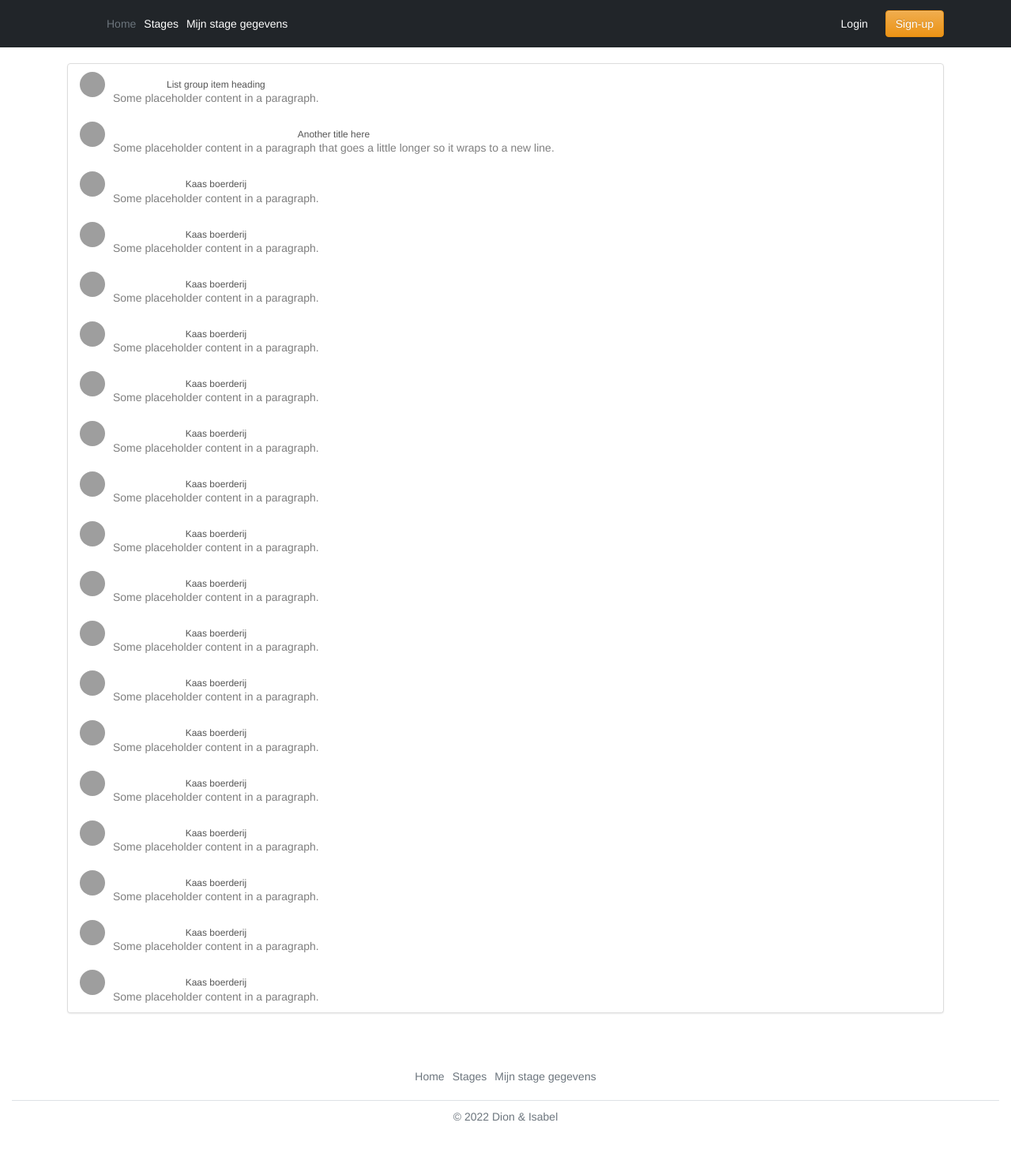
After one commit to KickingAnimal/webtech-pagina, a Flask app: page /stages in a window 1280 px wide. The commit adds this page. Shown: the whole page at 79% size. Run offline with Flask 2, Linux system fonts and the light colour scheme; some libraries are stand-ins or nearby versions; grey boxes are pictures that could not be loaded.

Commit message:
niet in gelogd

```diff
--- a/app.py
+++ b/app.py
@@ -122,5 +122,9 @@ def stage_gegevens():
     elif loggedIn!=True:
         return render_template('nietIngelogd.html')
 
+@app.route('/stages')
+def stages():
+    return render_template('stages.html')
+
 if __name__ == '__main__':
     app.run(debug=True)
--- a/templates/base.html
+++ b/templates/base.html
@@ -23,8 +23,8 @@
 
         <ul class="nav col-12 col-lg-auto me-lg-auto mb-2 justify-content-center mb-md-0">
           <li><a href="/" class="nav-link px-2 text-secondary">Home</a></li>
-          <li><a href="/Stage" class="nav-link px-2 text-white">Stages</a></li>
-          <li><a href="/stageGegevens" class="nav-link px-2 text-white">Stage gegevens</a></li>
+          <li><a href="/stages" class="nav-link px-2 text-white">Stages</a></li>
+          <li><a href="/stageGegevens" class="nav-link px-2 text-white">Mijn stage gegevens</a></li>
         </ul>
 
         <div class="text-end">
@@ -43,12 +43,12 @@
       {# site goes here #}
     {% endblock %}
   </div>
-  <div class="container fixed-bottom">
+  <div class="panel-body text-center">
     <footer class="py-3 my-4">
       <ul class="nav justify-content-center border-bottom pb-3 mb-3">
         <li class="nav-item"><a href="/" class="nav-link px-2 text-muted">Home</a></li>
-        <li class="nav-item"><a href="/Stage" class="nav-link px-2 text-muted">Stages</a></li>
-        <li class="nav-item"><a href="/stageGegevens" class="nav-link px-2 text-muted">Stage gegevens</a></li>
+        <li class="nav-item"><a href="/stages" class="nav-link px-2 text-muted">Stages</a></li>
+        <li class="nav-item"><a href="/stageGegevens" class="nav-link px-2 text-muted">Mijn stage gegevens</a></li>
 
       </ul>
       <p class="text-center text-muted">© 2022 Dion & Isabel</p>
--- a/templates/register.html
+++ b/templates/register.html
@@ -22,12 +22,11 @@
         <input type="password" class="form-control" id="password" name="password" placeholder="Password">
         <label for="password" style="color: {{pLabelKleur}};">Password {{pMessage}}</label>
       </div>
-      <div class="form-floating form-group">
+      <div class="form-floating ">
         <input type="password" class="form-control" id="password2" name="password2" placeholder="Repeat Password">
         <label for="password2" style="color: {{pLabelKleur}};">Repeat Password {{pMessage}}</label>
       </div>
       <button type="submit" class="w-100 btn btn-outline-dark ">Sign up</button>
     </form>
   </main>
-
 {% endblock %}
--- /dev/null
+++ b/templates/stages.html
@@ -0,0 +1,201 @@
+{% extends "base.html" %}
+
+{% block content %}
+
+<br>
+<div class="list-group">
+<a href="#" class="list-group-item list-group-item-action d-flex gap-3 py-3" aria-current="true">
+  <img src="https://github.com/twbs.png" alt="twbs" width="32" height="32" class="rounded-circle flex-shrink-0">
+  <div class="d-flex gap-2 w-100 justify-content-between">
+    <div>
+      <h6 class="mb-0">List group item heading</h6>
+      <p class="mb-0 opacity-75">Some placeholder content in a paragraph.</p>
+    </div>
+    <small class="opacity-50 text-nowrap"> </small>
+  </div>
+</a>
+<a href="#" class="list-group-item list-group-item-action d-flex gap-3 py-3" aria-current="true">
+  <img src="https://github.com/twbs.png" alt="twbs" width="32" height="32" class="rounded-circle flex-shrink-0">
+  <div class="d-flex gap-2 w-100 justify-content-between">
+    <div>
+      <h6 class="mb-0">Another title here</h6>
+      <p class="mb-0 opacity-75">Some placeholder content in a paragraph that goes a little longer so it wraps to a new line.</p>
+    </div>
+    <small class="opacity-50 text-nowrap"> </small>
+  </div>
+</a>
+<a href="#" class="list-group-item list-group-item-action d-flex gap-3 py-3" aria-current="true">
+  <img src="https://github.com/twbs.png" alt="twbs" width="32" height="32" class="rounded-circle flex-shrink-0">
+  <div class="d-flex gap-2 w-100 justify-content-between">
+    <div>
+      <h6 class="mb-0">Kaas boerderij</h6>
+      <p class="mb-0 opacity-75">Some placeholder content in a paragraph.</p>
+    </div>
+    <small class="opacity-50 text-nowrap"> </small>
+  </div>
+</a>
+<a href="#" class="list-group-item list-group-item-action d-flex gap-3 py-3" aria-current="true">
+    <img src="https://github.com/twbs.png" alt="twbs" width="32" height="32" class="rounded-circle flex-shrink-0">
+    <div class="d-flex gap-2 w-100 justify-content-between">
+      <div>
+        <h6 class="mb-0">Kaas boerderij</h6>
+        <p class="mb-0 opacity-75">Some placeholder content in a paragraph.</p>
+      </div>
+      <small class="opacity-50 text-nowrap"> </small>
+    </div>
+  </a>
+  <a href="#" class="list-group-item list-group-item-action d-flex gap-3 py-3" aria-current="true">
+    <img src="https://github.com/twbs.png" alt="twbs" width="32" height="32" class="rounded-circle flex-shrink-0">
+    <div class="d-flex gap-2 w-100 justify-content-between">
+      <div>
+        <h6 class="mb-0">Kaas boerderij</h6>
+        <p class="mb-0 opacity-75">Some placeholder content in a paragraph.</p>
+      </div>
+      <small class="opacity-50 text-nowrap"> </small>
+    </div>
+  </a>
+  <a href="#" class="list-group-item list-group-item-action d-flex gap-3 py-3" aria-current="true">
+    <img src="https://github.com/twbs.png" alt="twbs" width="32" height="32" class="rounded-circle flex-shrink-0">
+    <div class="d-flex gap-2 w-100 justify-content-between">
+      <div>
+        <h6 class="mb-0">Kaas boerderij</h6>
+        <p class="mb-0 opacity-75">Some placeholder content in a paragraph.</p>
+      </div>
+      <small class="opacity-50 text-nowrap"> </small>
+    </div>
+  </a>
+  <a href="#" class="list-group-item list-group-item-action d-flex gap-3 py-3" aria-current="true">
+    <img src="https://github.com/twbs.png" alt="twbs" width="32" height="32" class="rounded-circle flex-shrink-0">
+    <div class="d-flex gap-2 w-100 justify-content-between">
+      <div>
+        <h6 class="mb-0">Kaas boerderij</h6>
+        <p class="mb-0 opacity-75">Some placeholder content in a paragraph.</p>
+      </div>
+      <small class="opacity-50 text-nowrap"> </small>
+    </div>
+  </a>
+  <a href="#" class="list-group-item list-group-item-action d-flex gap-3 py-3" aria-current="true">
+    <img src="https://github.com/twbs.png" alt="twbs" width="32" height="32" class="rounded-circle flex-shrink-0">
+    <div class="d-flex gap-2 w-100 justify-content-between">
+      <div>
+        <h6 class="mb-0">Kaas boerderij</h6>
+        <p class="mb-0 opacity-75">Some placeholder content in a paragraph.</p>
+      </div>
+      <small class="opacity-50 text-nowrap"> </small>
+    </div>
+  </a>
+  <a href="#" class="list-group-item list-group-item-action d-flex gap-3 py-3" aria-current="true">
+    <img src="https://github.com/twbs.png" alt="twbs" width="32" height="32" class="rounded-circle flex-shrink-0">
+    <div class="d-flex gap-2 w-100 justify-content-between">
+      <div>
+        <h6 class="mb-0">Kaas boerderij</h6>
+        <p class="mb-0 opacity-75">Some placeholder content in a paragraph.</p>
+      </div>
+      <small class="opacity-50 text-nowrap"> </small>
+    </div>
+  </a>
+  <a href="#" class="list-group-item list-group-item-action d-flex gap-3 py-3" aria-current="true">
+    <img src="https://github.com/twbs.png" alt="twbs" width="32" height="32" class="rounded-circle flex-shrink-0">
+    <div class="d-flex gap-2 w-100 justify-content-between">
+      <div>
+        <h6 class="mb-0">Kaas boerderij</h6>
+        <p class="mb-0 opacity-75">Some placeholder content in a paragraph.</p>
+      </div>
+      <small class="opacity-50 text-nowrap"> </small>
+    </div>
+  </a>
+  <a href="#" class="list-group-item list-group-item-action d-flex gap-3 py-3" aria-current="true">
+    <img src="https://github.com/twbs.png" alt="twbs" width="32" height="32" class="rounded-circle flex-shrink-0">
+    <div class="d-flex gap-2 w-100 justify-content-between">
+      <div>
+        <h6 class="mb-0">Kaas boerderij</h6>
+        <p class="mb-0 opacity-75">Some placeholder content in a paragraph.</p>
+      </div>
+      <small class="opacity-50 text-nowrap"> </small>
+    </div>
+  </a>
+  <a href="#" class="list-group-item list-group-item-action d-flex gap-3 py-3" aria-current="true">
+    <img src="https://github.com/twbs.png" alt="twbs" width="32" height="32" class="rounded-circle flex-shrink-0">
+    <div class="d-flex gap-2 w-100 justify-content-between">
+      <div>
+        <h6 class="mb-0">Kaas boerderij</h6>
+        <p class="mb-0 opacity-75">Some placeholder content in a paragraph.</p>
+      </div>
+      <small class="opacity-50 text-nowrap"> </small>
+    </div>
+  </a>
+  <a href="#" class="list-group-item list-group-item-action d-flex gap-3 py-3" aria-current="true">
+    <img src="https://github.com/twbs.png" alt="twbs" width="32" height="32" class="rounded-circle flex-shrink-0">
+    <div class="d-flex gap-2 w-100 justify-content-between">
+      <div>
+        <h6 class="mb-0">Kaas boerderij</h6>
+        <p class="mb-0 opacity-75">Some placeholder content in a paragraph.</p>
+      </div>
+      <small class="opacity-50 text-nowrap"> </small>
+    </div>
+  </a>
+
+  <a href="#" class="list-group-item list-group-item-action d-flex gap-3 py-3" aria-current="true">
+  <img src="https://github.com/twbs.png" alt="twbs" width="32" height="32" class="rounded-circle flex-shrink-0">
+  <div class="d-flex gap-2 w-100 justify-content-between">
+    <div>
+      <h6 class="mb-0">Kaas boerderij</h6>
+      <p class="mb-0 opacity-75">Some placeholder content in a paragraph.</p>
+    </div>
+    <small class="opacity-50 text-nowrap"> </small>
+  </div>
+</a>
+<a href="#" class="list-group-item list-group-item-action d-flex gap-3 py-3" aria-current="true">
+    <img src="https://github.com/twbs.png" alt="twbs" width="32" height="32" class="rounded-circle flex-shrink-0">
+    <div class="d-flex gap-2 w-100 justify-content-between">
+      <div>
+        <h6 class="mb-0">Kaas boerderij</h6>
+        <p class="mb-0 opacity-75">Some placeholder content in a paragraph.</p>
+      </div>
+      <small class="opacity-50 text-nowrap"> </small>
+    </div>
+  </a>
+  <a href="#" class="list-group-item list-group-item-action d-flex gap-3 py-3" aria-current="true">
+    <img src="https://github.com/twbs.png" alt="twbs" width="32" height="32" class="rounded-circle flex-shrink-0">
+    <div class="d-flex gap-2 w-100 justify-content-between">
+      <div>
+        <h6 class="mb-0">Kaas boerderij</h6>
+        <p class="mb-0 opacity-75">Some placeholder content in a paragraph.</p>
+      </div>
+      <small class="opacity-50 text-nowrap"> </small>
+    </div>
+  </a>
+
+  <a href="#" class="list-group-item list-group-item-action d-flex gap-3 py-3" aria-current="true">
+    <img src="https://github.com/twbs.png" alt="twbs" width="32" height="32" class="rounded-circle flex-shrink-0">
+    <div class="d-flex gap-2 w-100 justify-content-between">
+      <div>
+        <h6 class="mb-0">Kaas boerderij</h6>
+        <p class="mb-0 opacity-75">Some placeholder content in a paragraph.</p>
+      </div>
+      <small class="opacity-50 text-nowrap"> </small>
+    </div>
+  </a>
+  <a href="#" class="list-group-item list-group-item-action d-flex gap-3 py-3" aria-current="true">
+    <img src="https://github.com/twbs.png" alt="twbs" width="32" height="32" class="rounded-circle flex-shrink-0">
+    <div class="d-flex gap-2 w-100 justify-content-between">
+      <div>
+        <h6 class="mb-0">Kaas boerderij</h6>
+        <p class="mb-0 opacity-75">Some placeholder content in a paragraph.</p>
+      </div>
+      <small class="opacity-50 text-nowrap"> </small>
+    </div>
+  </a>
+  <a href="#" class="list-group-item list-group-item-action d-flex gap-3 py-3" aria-current="true">
+    <img src="https://github.com/twbs.png" alt="twbs" width="32" height="32" class="rounded-circle flex-shrink-0">
+    <div class="d-flex gap-2 w-100 justify-content-between">
+      <div>
+        <h6 class="mb-0">Kaas boerderij</h6>
+        <p class="mb-0 opacity-75">Some placeholder content in a paragraph.</p>
+      </div>
+      <small class="opacity-50 text-nowrap"> </small>
+    </div>
+  </a>
+</div>
+
+{% endblock %}
```
Also changed, not shown: templates/nietIngelogd.html (+21 -1 lines).
